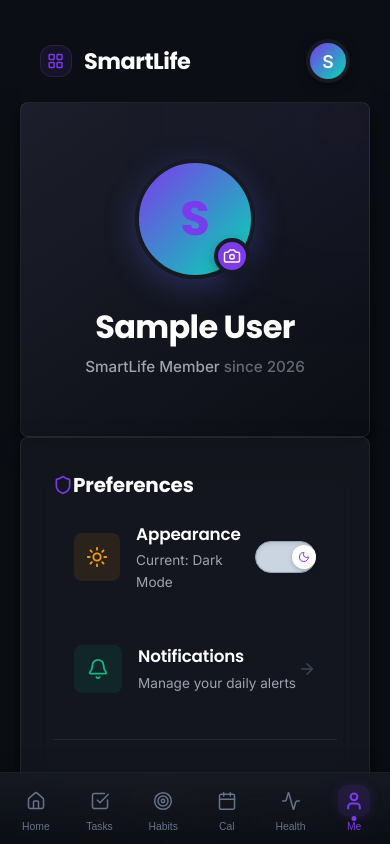
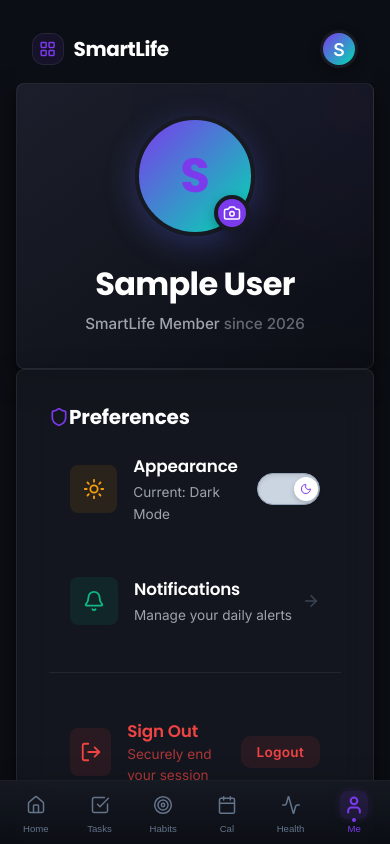
Before and after one commit to Deva099/Smart_daily_life, a React (Vite) app in the folder frontend/: page /profile in a window 390 px wide. Built offline with nearby package versions, Linux system fonts and the light colour scheme; no server answers; sample sign-in values are in the browser's storage.

Commit message:
-----------

```diff
--- a/frontend/src/index.css
+++ b/frontend/src/index.css
@@ -586,6 +586,16 @@ input:focus, textarea:focus, select:focus {
   .main-content { padding: 2rem; }
 }
 
+/* Auth Page Mobile */
+.auth-page-wrapper {
+  display: flex;
+  align-items: center;
+  justify-content: center;
+  width: 100%;
+  min-height: 100vh;
+  padding: 1rem;
+}
+
 @media (max-width: 768px) {
   .app-container {
     padding-bottom: 0;
@@ -915,10 +925,8 @@ input:focus, textarea:focus, select:focus {
     display: flex;
     justify-content: space-between;
     align-items: center;
-    padding: 1.2rem 1.25rem;
+    padding: 0.9rem 1rem;
     background: var(--bg-color);
-    position: sticky;
-    top: 0;
     z-index: 900;
     animation: fadeIn 0.5s ease-out;
   }
@@ -926,18 +934,18 @@ input:focus, textarea:focus, select:focus {
   .mobile-logo {
     display: flex;
     align-items: center;
-    gap: 0.75rem;
+    gap: 0.6rem;
     font-family: var(--font-heading);
     font-weight: 800;
-    font-size: 1.4rem;
+    font-size: 1.25rem;
     letter-spacing: -0.02em;
   }
 
   .mobile-avatar {
-    width: 44px;
-    height: 44px;
+    width: 38px;
+    height: 38px;
     border-radius: 50%;
-    border: 4px solid var(--surface-solid);
+    border: 3px solid var(--surface-solid);
     cursor: pointer;
     transition: transform 0.2s;
     box-shadow: var(--shadow-sm);
@@ -948,7 +956,7 @@ input:focus, textarea:focus, select:focus {
     bottom: 0;
     left: 0;
     right: 0;
-    height: 72px;
+    height: 64px;
     background: var(--sidebar-bg);
     backdrop-filter: blur(24px);
     -webkit-backdrop-filter: blur(24px);
@@ -957,6 +965,7 @@ input:focus, textarea:focus, select:focus {
     justify-content: space-around;
     align-items: center;
     padding: 0 0.25rem;
+    padding-bottom: env(safe-area-inset-bottom, 0);
     z-index: 2000;
     box-shadow: 0 -4px 20px rgba(0,0,0,0.1);
   }
@@ -967,20 +976,20 @@ input:focus, textarea:focus, select:focus {
     flex-direction: column;
     align-items: center;
     justify-content: center;
-    gap: 0.25rem;
+    gap: 0.2rem;
     background: transparent;
     border: none;
     color: var(--text-muted);
     cursor: pointer;
     transition: all 0.25s ease;
-    font-size: 0.65rem;
+    font-size: 0.6rem;
     font-weight: 500;
-    padding: 0.4rem 0.2rem;
+    padding: 0.3rem 0.15rem;
     min-width: 0;
   }
 
   .nav-item-bottom span {
-    font-size: 0.65rem;
+    font-size: 0.6rem;
     white-space: nowrap;
     overflow: hidden;
     text-overflow: ellipsis;
@@ -992,17 +1001,17 @@ input:focus, textarea:focus, select:focus {
     display: flex;
     align-items: center;
     justify-content: center;
-    width: 32px;
-    height: 32px;
+    width: 28px;
+    height: 28px;
   }
 
   .nav-item-bottom .active-dot {
     position: absolute;
-    bottom: -4px;
+    bottom: -3px;
     left: 50%;
     transform: translateX(-50%);
-    width: 5px;
-    height: 5px;
+    width: 4px;
+    height: 4px;
     border-radius: 50%;
     background: var(--accent-primary);
   }
@@ -1013,14 +1022,15 @@ input:focus, textarea:focus, select:focus {
 
   .nav-item-bottom.active .icon-wrapper {
     background: var(--accent-primary-light);
-    border-radius: 10px;
-    box-shadow: 0 0 12px var(--accent-primary-light);
+    border-radius: 8px;
+    box-shadow: 0 0 10px var(--accent-primary-light);
   }
 
   .main-content {
-    padding: 1.25rem !important;
-    padding-bottom: 90px !important;
+    padding: 1rem !important;
+    padding-bottom: 80px !important;
   }
+
   /* Mobile-friendly stacking for content pages */
   .dashboard-grid,
   .page-grid {
@@ -1044,6 +1054,104 @@ input:focus, textarea:focus, select:focus {
     -webkit-overflow-scrolling: touch;
     scrollbar-width: none;
   }
+
+  /* Auth page mobile adaptation */
+  .auth-page-wrapper {
+    padding: 0.75rem;
+    align-items: flex-start;
+    padding-top: 2rem;
+  }
+
+  .auth-page-wrapper > .card {
+    max-width: 100% !important;
+    padding: 1.5rem !important;
+    border-radius: var(--radius-md) !important;
+  }
+
+  .auth-page-wrapper h2 {
+    font-size: 1.4rem !important;
+  }
+
+  /* Header row compact on mobile */
+  .header-row {
+    margin-bottom: 1rem;
+    flex-direction: column;
+    gap: 0.5rem;
+  }
+
+  .header-row h2 {
+    font-size: 1.4rem;
+  }
+
+  /* FAB above bottom nav */
+  .fab {
+    bottom: 80px !important;
+    right: 1rem !important;
+    width: 52px !important;
+    height: 52px !important;
+  }
+
+  /* View section titles compact */
+  .view-section h2 {
+    font-size: 1.4rem;
+  }
+
+  .view-section p {
+    font-size: 0.85rem;
+  }
+
+  /* Card padding compact on mobile */
+  .card {
+    padding: 1.15rem;
+    border-radius: var(--radius-sm);
+  }
+
+  /* Buttons compact */
+  .btn {
+    padding: 0.55rem 1rem;
+    font-size: 0.88rem;
+  }
+
+  /* Input compact */
+  input, textarea, select {
+    padding: 0.7rem 1rem;
+    font-size: 0.9rem;
+  }
+
+  /* Badge compact */
+  .badge {
+    font-size: 0.7rem;
+    padding: 0.2rem 0.5rem;
+  }
+}
+
+/* Smaller mobile screens */
+@media (max-width: 380px) {
+  .main-content {
+    padding: 0.75rem !important;
+    padding-bottom: 80px !important;
+  }
+
+  .mobile-header {
+    padding: 0.75rem 0.85rem;
+  }
+
+  .bottom-nav {
+    height: 58px;
+  }
+
+  .nav-item-bottom {
+    font-size: 0.55rem;
+  }
+
+  .nav-item-bottom .icon-wrapper {
+    width: 26px;
+    height: 26px;
+  }
+
+  .card {
+    padding: 1rem;
+  }
 }
 
 @media (min-width: 769px) {
--- a/frontend/src/pages/AssistantView.jsx
+++ b/frontend/src/pages/AssistantView.jsx
@@ -125,9 +125,10 @@ const AssistantView = () => {
       color: 'white',
       overflow: 'hidden',
       position: 'relative',
-      borderRadius: '24px',
-      border: '1px solid rgba(255,255,255,0.05)',
-      boxShadow: '0 20px 40px rgba(0,0,0,0.4)',
+      borderRadius: window.innerWidth <= 768 ? '0' : '24px',
+      border: window.innerWidth <= 768 ? 'none' : '1px solid rgba(255,255,255,0.05)',
+      boxShadow: window.innerWidth <= 768 ? 'none' : '0 20px 40px rgba(0,0,0,0.4)',
+      marginBottom: window.innerWidth <= 768 ? '-16px' : '0',
     }}>
 
       {/* BACKGROUND EFFECTS */}
--- a/frontend/src/pages/DashboardView.jsx
+++ b/frontend/src/pages/DashboardView.jsx
@@ -203,8 +203,8 @@ const DashboardView = ({ setActiveView }) => {
         ))}
       </div>
 
-      <button className="fab" onClick={() => setIsAddingHabit(true)} style={{ background: 'linear-gradient(135deg, var(--accent-primary), var(--accent-secondary))', bottom: '100px', boxShadow: '0 8px 30px rgba(124, 58, 237, 0.4)' }}>
-        <Plus size={32} />
+      <button className="fab" onClick={() => setIsAddingHabit(true)} style={{ bottom: '90px', boxShadow: '0 8px 30px rgba(124, 58, 237, 0.4)' }}>
+        <Plus size={28} />
       </button>
     </div>
   );
--- a/frontend/src/pages/HealthView.jsx
+++ b/frontend/src/pages/HealthView.jsx
@@ -90,23 +90,23 @@ const HealthView = () => {
 
   return (
     <div className="view-section" style={{ maxWidth: '1000px', margin: '0 auto', width: '100%' }}>
-      <div className="flex justify-between items-center mb-6">
+      <div className="mb-6" style={{ display: 'flex', flexWrap: 'wrap', justifyContent: 'space-between', alignItems: 'center', gap: '1rem' }}>
         <div>
           <h2 style={{ margin: 0, fontSize: '1.75rem' }}>Health Center</h2>
           <p style={{ margin: 0 }}>Track your daily wellness progress securely.</p>
         </div>
 
         {/* Date Navigator */}
-        <div className="flex items-center gap-4 bg-white dark:bg-slate-800 rounded-full shadow-sm" style={{ padding: '0.4rem', border: '1px solid var(--border-color)' }}>
-          <button className="btn-icon-only" onClick={() => changeDate(-1)}><ChevronLeft size={20} /></button>
-          <span style={{ fontWeight: 600, minWidth: '100px', textAlign: 'center' }}>{displayDate}</span>
-          <button className="btn-icon-only" onClick={() => changeDate(1)} disabled={isToday} style={{ opacity: isToday ? 0.3 : 1 }}>
-            <ChevronRight size={20} />
+        <div className="flex items-center gap-2" style={{ padding: '0.35rem', border: '1px solid var(--border-color)', borderRadius: 'var(--radius-full)', flexShrink: 0 }}>
+          <button className="btn-icon-only" onClick={() => changeDate(-1)} style={{ padding: '0.3rem' }}><ChevronLeft size={18} /></button>
+          <span style={{ fontWeight: 600, minWidth: '85px', textAlign: 'center', fontSize: '0.9rem' }}>{displayDate}</span>
+          <button className="btn-icon-only" onClick={() => changeDate(1)} disabled={isToday} style={{ opacity: isToday ? 0.3 : 1, padding: '0.3rem' }}>
+            <ChevronRight size={18} />
           </button>
         </div>
       </div>
 
-      <div style={{ display: 'grid', gridTemplateColumns: 'repeat(auto-fit, minmax(240px, 1fr))', gap: '1.5rem', marginBottom: '1.5rem' }}>
+      <div style={{ display: 'grid', gridTemplateColumns: 'repeat(auto-fit, minmax(220px, 1fr))', gap: '1.25rem', marginBottom: '1.5rem' }}>
 
         {/* Water Tracker */}
         <div className="card text-center relative" style={{ borderTop: '4px solid #3b82f6', display: 'flex', flexDirection: 'column', height: '100%' }}>
--- a/frontend/src/pages/ProfileView.jsx
+++ b/frontend/src/pages/ProfileView.jsx
@@ -126,7 +126,7 @@ const ProfileView = ({ theme, setTheme }) => {
 
       <div className="card flex flex-col items-center justify-center mb-6" style={{
         textAlign: 'center',
-        padding: '3.5rem 2rem',
+        padding: window.innerWidth <= 768 ? '2rem 1.5rem' : '3.5rem 2rem',
         background: 'var(--bg-card-gradient)',
         border: '1px solid var(--border-color)',
         position: 'relative',
--- a/frontend/src/pages/TasksView.jsx
+++ b/frontend/src/pages/TasksView.jsx
@@ -130,8 +130,8 @@ const TasksView = () => {
               required
               autoFocus
             />
-            <div className="flex gap-4" style={{ flexWrap: 'wrap' }}>
-              <select value={newTaskPriority} onChange={(e) => setNewTaskPriority(e.target.value)} style={{ flex: 1, minWidth: '120px' }}>
+            <div style={{ display: 'grid', gridTemplateColumns: 'repeat(auto-fit, minmax(120px, 1fr))', gap: '0.75rem' }}>
+              <select value={newTaskPriority} onChange={(e) => setNewTaskPriority(e.target.value)}>
                 <option value="Low">Low Priority</option>
                 <option value="Medium">Medium Priority</option>
                 <option value="High">High Priority</option>
@@ -140,18 +140,18 @@ const TasksView = () => {
                 type="date"
                 value={newTaskDate}
                 onChange={(e) => setNewTaskDate(e.target.value)}
-                style={{ flex: 1, minWidth: '150px', padding: '0.75rem' }}
                 required
               />
               <input
                 type="time"
                 value={newTaskTime}
                 onChange={(e) => setNewTaskTime(e.target.value)}
-                style={{ flex: 1, minWidth: '120px', padding: '0.75rem' }}
                 required
               />
-              <button type="button" className="btn btn-secondary" onClick={() => setIsAdding(false)}>Cancel</button>
-              <button type="submit" className="btn btn-primary">Save Task</button>
+              <div className="flex gap-2" style={{ gridColumn: '1 / -1' }}>
+                <button type="button" className="btn btn-secondary" style={{ flex: 1 }} onClick={() => setIsAdding(false)}>Cancel</button>
+                <button type="submit" className="btn btn-primary" style={{ flex: 1 }}>Save Task</button>
+              </div>
             </div>
             <p style={{ fontSize: '0.8rem', color: 'var(--text-muted)', margin: 0 }}>Selecting a time will automatically schedule a smart reminder.</p>
           </form>
```
Also changed, not shown: frontend/src/pages/ExpensesView.jsx (+5 -5 lines).
